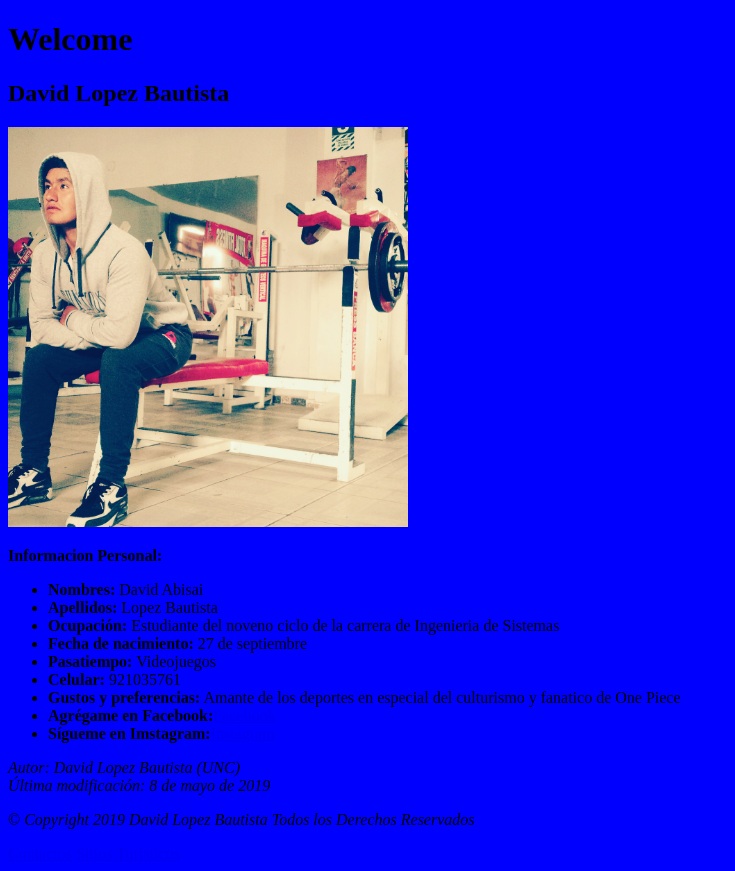
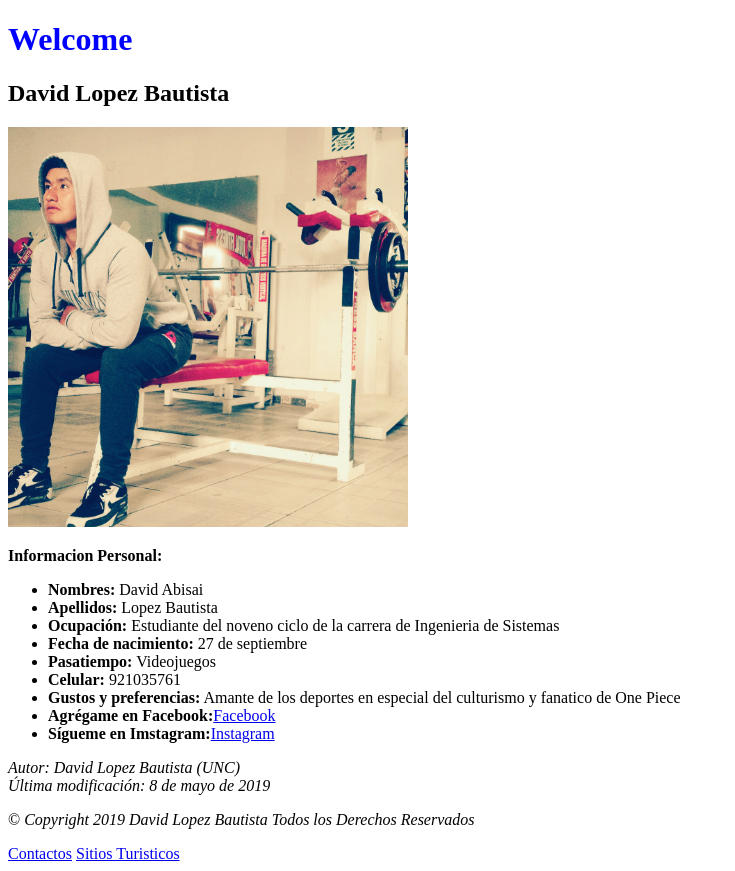
Before and after one commit to DavidLopezBautista/DavidLopezBautista.github.io, a plain HTML site: page index.html in a window 1280 px wide. Shown: the whole page, without its empty margins (0-735 px from the left). Drawn offline with Linux system fonts and the light colour scheme.

Commit message:
mi primer commit

```diff
--- a/css/miestilo.css
+++ b/css/miestilo.css
@@ -1,3 +1,3 @@
-body {
-    background-color: blue;
+h1 {
+    color: blue;
 }
```
